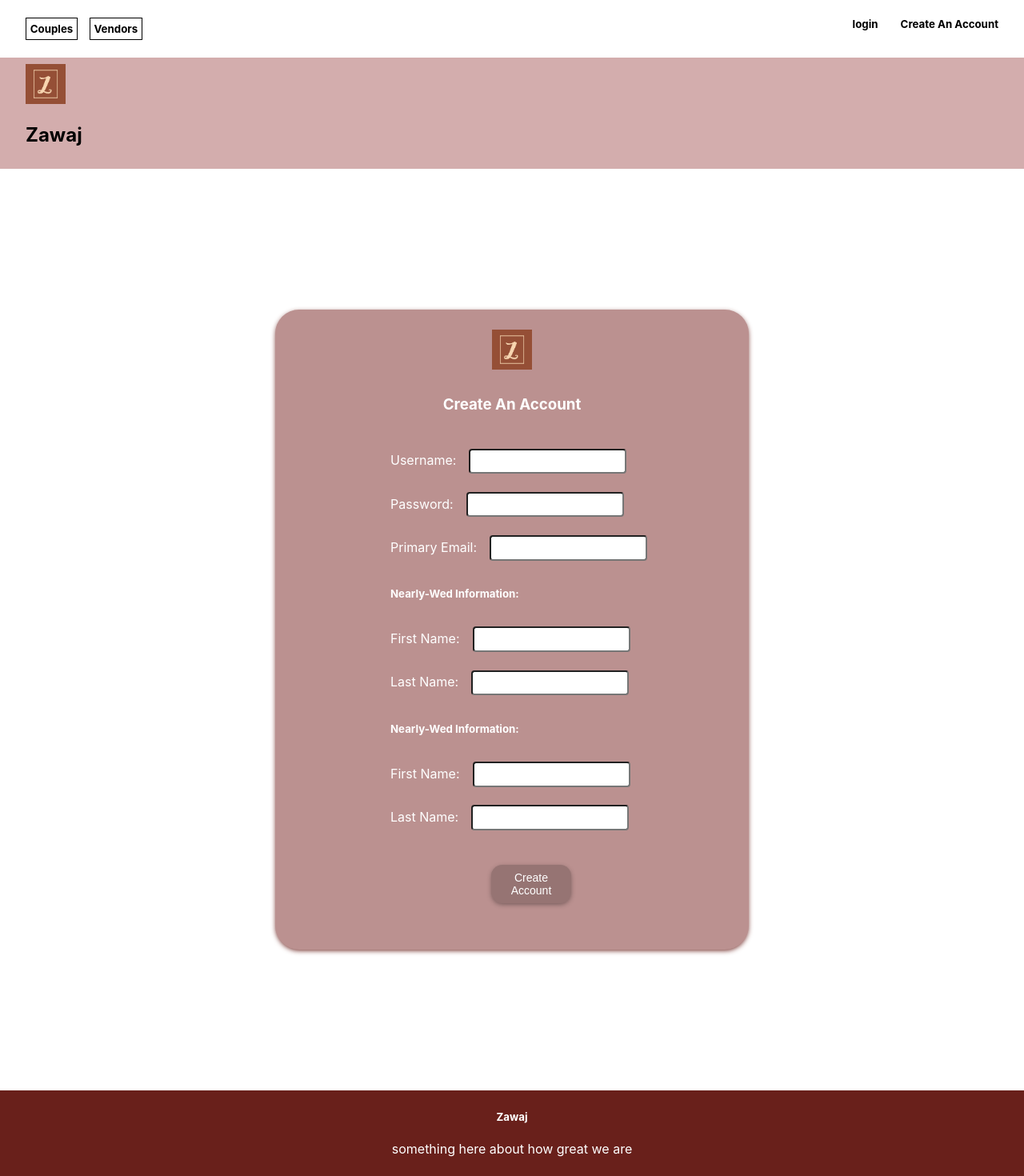
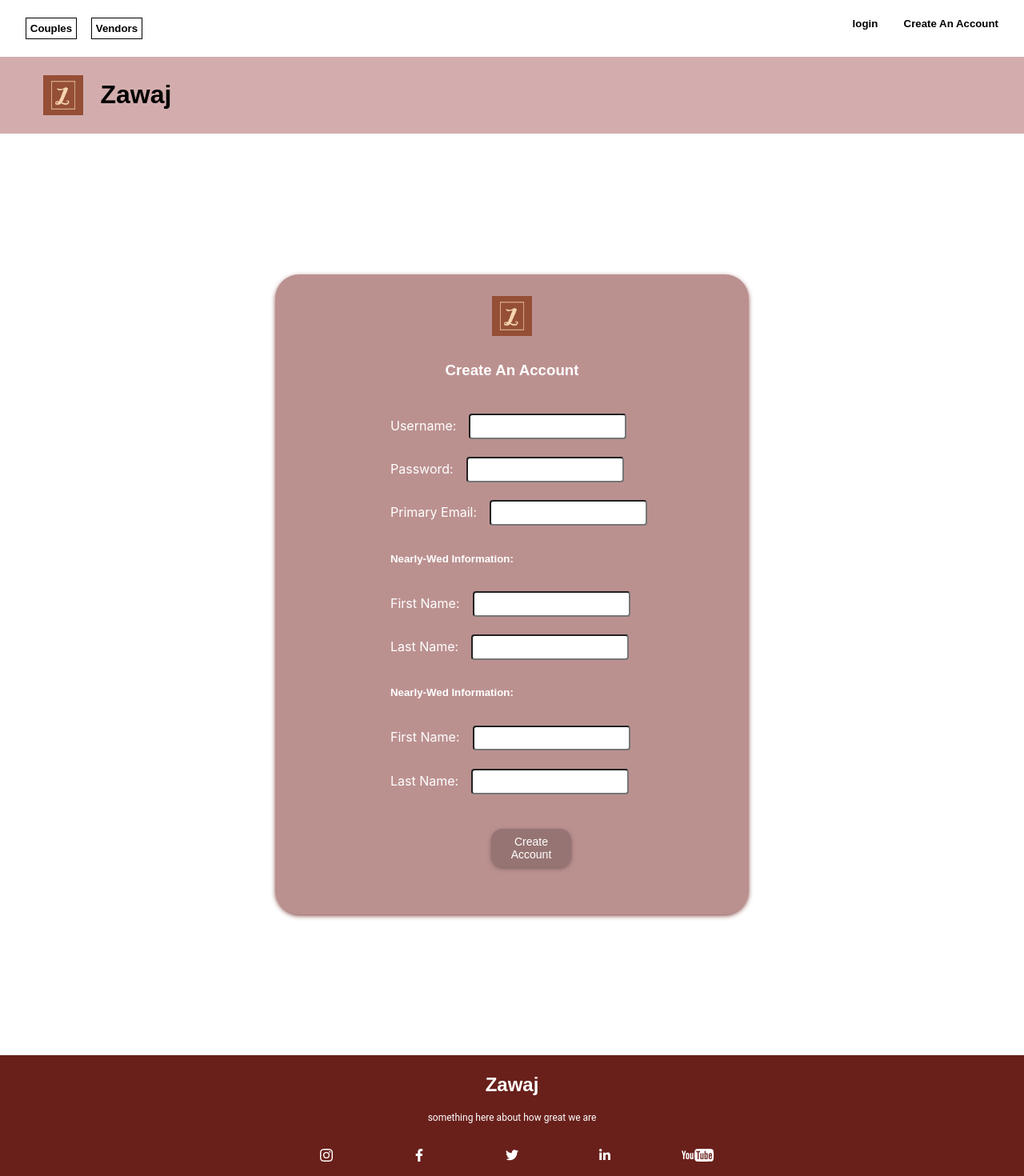
Before and after one commit to HalHadithy/zawaj, a React (Create React App) app in the folder front-end/: page /create-account in a window 1280 px wide. Shown: the top 1470 px of the page at 80% size. Built offline with nearby package versions, Linux system fonts and the light colour scheme; no server answers.

Commit message:
tony to the rescue, I didn't need to add the localhost:4020 to my image route in the frontend but what we really needed to do is add 'http://localhost:4020' + link in the coupleSerializer

```diff
--- a/front-end/src/App.css
+++ b/front-end/src/App.css
@@ -19,3 +19,21 @@ button {
   transition:  all .3s ease;
   outline: 0;
 }
+
+@import url('https://fonts.googleapis.com/css2?family=Quicksand:wght@300;400;500;600;700&display=swap'); /*  font-family: 'Quicksand', sans-serif;*/
+@import url('https://fonts.googleapis.com/css2?family=Roboto:wght@400;500&display=swap'); /*  font-family: 'Roboto', sans-serif;*/
+@import url('https://fonts.googleapis.com/css2?family=Arapey&display=swap'); /* font-family: 'Arapey', serif;*/
+@import url('https://fonts.googleapis.com/css2?family=Zen+Antique+Soft&display=swap'); /*font-family: 'Zen Antique Soft', serif;  */
+@import url('https://fonts.googleapis.com/css2?family=Coustard:wght@400;900&display=swap');/* font-family: 'Coustard', serif; */
+@import url('https://fonts.googleapis.com/css2?family=Special+Elite&display=swap'); /* font-family: 'Special Elite', cursive; */
+
+
+h1, h2, h3, h4, h5, h6 {
+  font-family: 'Quicksand', sans-serif;
+  font-weight: 700;
+}
+
+p, li {
+  font-family: 'Roboto', sans-serif;
+  font-size: 12px;
+}
--- a/front-end/src/Components/CoupleProfile/EditInfo.js
+++ b/front-end/src/Components/CoupleProfile/EditInfo.js
@@ -6,10 +6,10 @@ const EditInfo= ({setCurrentCouple}) => {
 
     const [couple, setCouple] = useState({})
     let couple_id = couple.id
-    let couple_photo = couple.photo
+    let couple_photo = couple.photo_url
 
-    // console.log(couple_id)
     console.log(couple)
+    console.log(couple_id)
 
     const [picData, setPicData] = useState("")
     const [form, setForm] = useState({
@@ -203,31 +203,35 @@ const EditInfo= ({setCurrentCouple}) => {
                         value="Submit"
                     />
                 </form>
-            </div>
 
-            <div>
+                <div>
                 <h2>Add a Photo</h2>
                 <form onSubmit={createPics}>
                     <label>Choose a photo to share with family and friends:</label>
                     <input
                         type="file"
                         id="photo"
-                        name ="photo"
+                        // name ="photo"
                         accept='image/*'
                         onChange={(e)=> {setPicData(e.target.files[0])}}
                     />
                     <input
                         type="submit"
                         value="Submit"
+                        id="submit-photo"
                     />
                 </form>
-                {couple._url ?
+
+                {/* {couple._url ? */}
                     <img src={couple.photo_url} alt="couples photo"/>
-                :
+                {/* :
                 null
-                }
+                } */}
 
             </div>
+            </div>
+
+
 
         </div>
     )
--- a/front-end/src/Components/Footer/Footer.js
+++ b/front-end/src/Components/Footer/Footer.js
@@ -14,7 +14,7 @@ const Footer = () => {
 
     return (
       <div className='footer'>
-        <h5>Zawaj</h5>
+        <h2>Zawaj</h2>
 
         <p> something here about how great we are</p>
 
--- a/front-end/src/Components/HomePage/HomePage.js
+++ b/front-end/src/Components/HomePage/HomePage.js
@@ -36,15 +36,15 @@ const HomePage = ({isLoggedIn, currentCouple}) => {
       <div  className="home-div" id="home-featured">
         <div id="home-featured-title">
           <hr/>
-          <h3>where we have been featured</h3>
+          <h2>where we have been featured</h2>
           <hr/>
         </div>
 
         <div id="home-featured-list">
-            <h4>Vogue</h4>
-            <h4>Bye Money Magazine</h4>
-            <h4>Forbes</h4>
-            <h4>Allure</h4>
+            <h4 id="vogue"><strong>Vogue</strong></h4>
+            <h4 id="Bye-money">Bye Money Magazine</h4>
+            <h4 id="forbes">Forbes</h4>
+            <h4 id="allure">allure</h4>
         </div>
       </div>
      <HomeBlog/>
--- a/front-end/src/Components/HomePage/Moodboard/Moodboard.js
+++ b/front-end/src/Components/HomePage/Moodboard/Moodboard.js
@@ -41,6 +41,7 @@ const MoodBoard = () => {
                     <img src={imgArray.image} alt='inspo pic'/>
                 </div>
             </div>
+
         </div>
 
     );
--- a/front-end/src/Components/LogIn_CreateNew/CreateAnAccount.js
+++ b/front-end/src/Components/LogIn_CreateNew/CreateAnAccount.js
@@ -122,7 +122,7 @@ const CreateAnAccount = ({setIsLoggedIn}) => {
             />
           </label>
 
-          <button type="submit">Create Account</button>
+          <button type="submit" className="log-create-btn">Create Account</button>
 
         </form>
 
--- a/front-end/src/Components/LogIn_CreateNew/LogIn.js
+++ b/front-end/src/Components/LogIn_CreateNew/LogIn.js
@@ -49,7 +49,7 @@ const LogIn = ({setIsLoggedIn}) => {
 
     return (
       <div className="login-container">
-        <img src={rings} alt="rings" className="rings"/>
+        {/* <img src={rings} alt="rings" className="rings"/> */}
 
         <img src={logo} alt="company logo" className="company-logo" onClick={()=> navigate('/')}/>
         <h3>Login</h3>
@@ -84,7 +84,7 @@ const LogIn = ({setIsLoggedIn}) => {
             />
 
 
-          <button type="submit">Login</button>
+          <button type="submit" className="log-create-btn">Login</button>
 
         </form>
 
--- a/front-end/src/Components/NavBar/NavBar.js
+++ b/front-end/src/Components/NavBar/NavBar.js
@@ -20,13 +20,12 @@ const NavBar = (  {isLoggedIn, currentCouple}  ) => {
             {isLoggedIn ? null : loginNav}
             {isLoggedIn ? null : <h5 onClick={()=> navigate('/create-account')}>Create An Account</h5>}
           </div>
-
         </div>
 
         <div className="not-scrollable-nav">
-          <div>
+          <div id="scrollable-nav-other">
             <img src={logo} alt="company logo" className="company-logo" onClick={()=> navigate('/')}/>
-            <h2>Zawaj</h2>
+            <h1>Zawaj</h1>
           </div>
           {isLoggedIn ? loginNav : null }
         </div>
--- a/front-end/src/Style/HomePage.css
+++ b/front-end/src/Style/HomePage.css
@@ -1,7 +1,7 @@
 /* Other Pages */
 #home{
     padding: 0 2rem;
-
+    color: #69201b;
 }
 
 
@@ -49,10 +49,13 @@
     flex-direction: row;
 }
 #home-featured-title hr{
-    border: 1px solid black;
-    width: 30%;
+    border: 1px solid #69201b;
+    width: 29%;
     height: 0.2px;
+    top: 30px;
+    position: relative;
 }
+
 
 #home-featured h3{
     margin: auto;
@@ -73,6 +76,22 @@
     margin: auto;
 }
 
+#vogue{
+    font-family: 'Arapey', serif;
+    font-size: medium;
+}
+
+#forbes{
+    font-family: 'Zen Antique Soft', serif;
+}
+
+#Bye-money{
+    font-family: 'Coustard', serif;
+}
+#allure {
+    font-family: 'Special Elite', cursive;
+}
+
 /* Blogs */
 
 #home-blog {
--- a/front-end/src/Style/NavBar.css
+++ b/front-end/src/Style/NavBar.css
@@ -30,6 +30,7 @@
     justify-content: space-between;
 }
 .not-scrollable-nav {
+    position: sticky;
     display: flex;
     flex-direction: row;
     justify-content: space-between;
@@ -54,10 +55,6 @@
     /* left: 29%; */
 }
 
-#loggedIn-nav h5{
-    /* position: relative;
-    left: 45%; */
-}
 
 #loggedIn-nav-avatar{
     /* position: relative;
@@ -80,26 +77,42 @@
     background-color: white;
 }
 
-#hiden-dropdown a {
-    position: relative;
+#hiden-dropdown {
+    /* display: none; */
+    position: absolute;
     border: 0.5px solid black;
     padding: 0.5rem;
     margin: 0;
     width: 6rem;
+    flex-direction: column;
+    transition: 5s;
+    transition-timing-function: ease-out;
 }
 
 
 #loggedIn-nav:hover #hiden-dropdown {
     display: flex;
-    flex-direction: column;
-    transition: 5s;
-    transition-timing-function: ease-out;
+
 }
 
-#hiden-dropdown a:hover {background-color: #ddd;}
+#hiden-dropdown h5:hover {background-color: #ddd;}
 
 
-img {
+.company-logo {
+    position: relative;
+    margin: auto;
     width: 50px;
     height: 50px;
 }
+
+#name-logo-nav {
+    width: 11%;
+    display: flex;
+    flex-direction: row;
+    justify-content: space-between;
+}
+
+.log-create-btn {
+    margin:auto;
+    width: 70px;
+}
--- a/front-end/src/Style/ProfilePage.css
+++ b/front-end/src/Style/ProfilePage.css
@@ -37,7 +37,7 @@
     padding: 1rem 0rem 1rem 0rem;
 }
 
-.profile-right button {
+/* .profile-right button {
     z-index: 2;
     top:2.7rem;
-}
+} */
```
